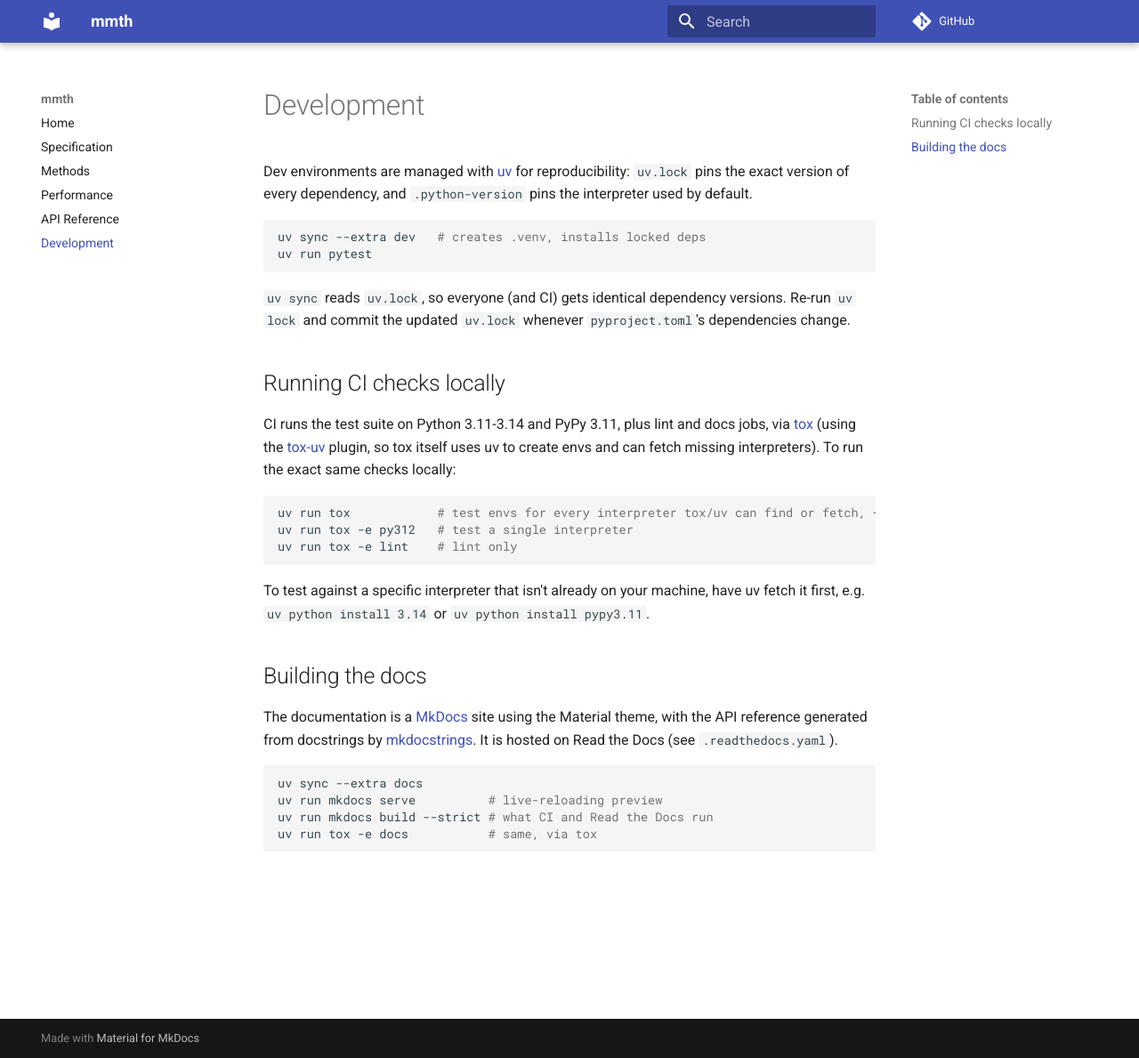
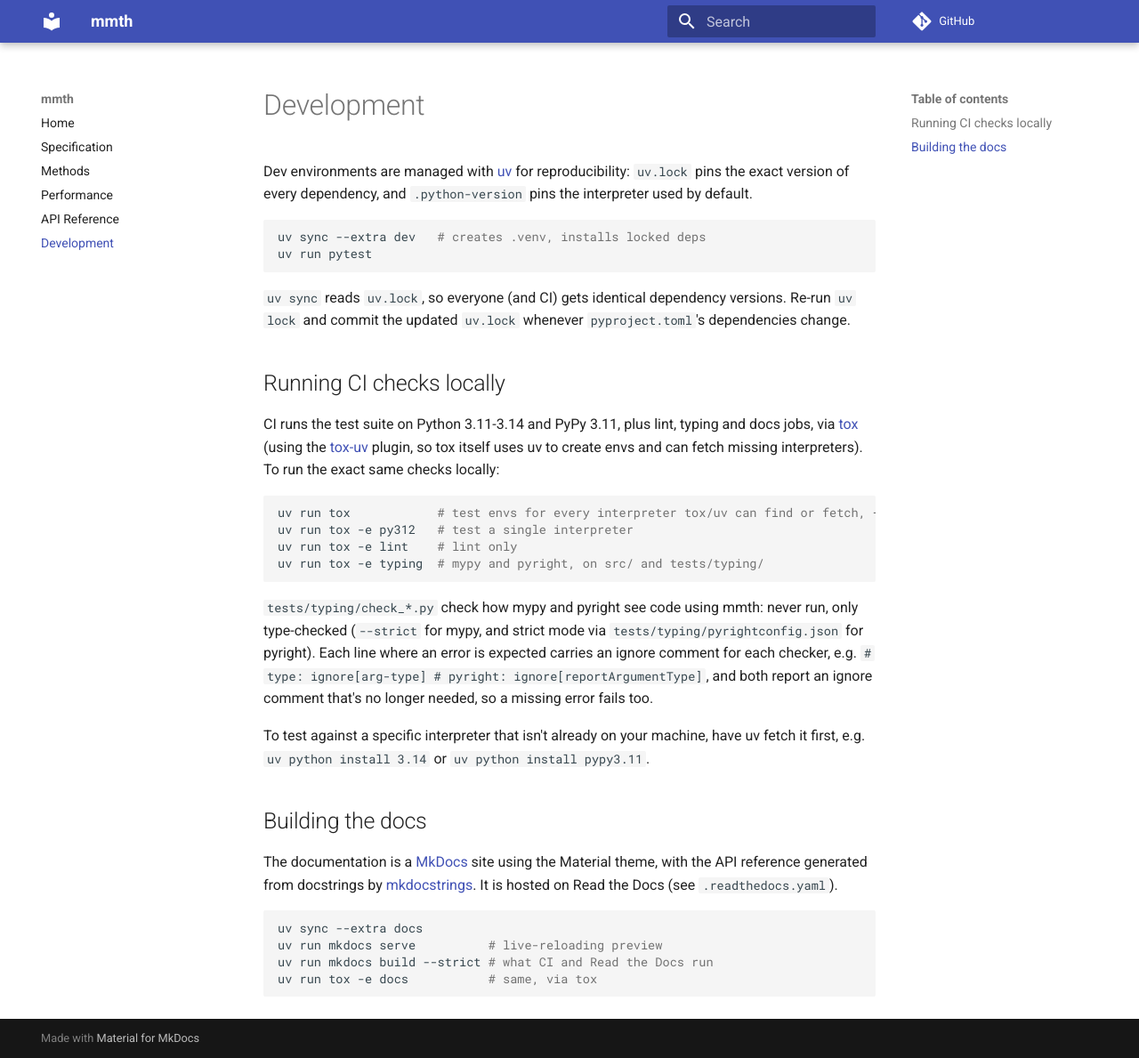
Before and after one commit to rlamy/mmth, an MkDocs documentation site: the page built from docs/development.md, in a window 1280 px wide and 1189 px high. Shown: the whole window at 89% size. Built offline with MkDocs 1.6.1 and Material for MkDocs 9.7.7, drawn with Linux system fonts in a browser that asks for light colours; comment, search, counter and statistics services are not loaded.

Commit message:
Type-check code using mmth in tests and CI
tests/typing/check_*.py are only type-checked, by mypy --strict and
pyright in strict mode, via a new `typing` tox env and CI job that also
checks src/. Each expected error carries an ignore comment for both
checkers, which report ones no longer needed, so a missing error fails
too.

````diff
--- a/docs/development.md
+++ b/docs/development.md
@@ -15,16 +15,25 @@
 
 ## Running CI checks locally
 
-CI runs the test suite on Python 3.11-3.14 and PyPy 3.11, plus lint and
-docs jobs, via [tox](https://tox.wiki) (using the [tox-uv](https://github.com/tox-dev/tox-uv)
+CI runs the test suite on Python 3.11-3.14 and PyPy 3.11, plus lint,
+typing and docs jobs, via [tox](https://tox.wiki) (using the [tox-uv](https://github.com/tox-dev/tox-uv)
 plugin, so tox itself uses uv to create envs and can fetch missing
 interpreters). To run the exact same checks locally:
 
 ```bash
-uv run tox            # test envs for every interpreter tox/uv can find or fetch, + lint, docs
+uv run tox            # test envs for every interpreter tox/uv can find or fetch, + lint, typing, docs
 uv run tox -e py312   # test a single interpreter
 uv run tox -e lint    # lint only
+uv run tox -e typing  # mypy and pyright, on src/ and tests/typing/
 ```
+
+`tests/typing/check_*.py` check how mypy and pyright see code using mmth:
+never run, only type-checked (`--strict` for mypy, and strict mode via
+`tests/typing/pyrightconfig.json` for pyright). Each line where an error is
+expected carries an ignore comment for each checker, e.g.
+`# type: ignore[arg-type]  # pyright: ignore[reportArgumentType]`, and both
+report an ignore comment that's no longer needed, so a missing error fails
+too.
 
 To test against a specific interpreter that isn't already on your machine,
 have uv fetch it first, e.g. `uv python install 3.14` or
--- a/pyproject.toml
+++ b/pyproject.toml
@@ -32,6 +32,8 @@
 [project.optional-dependencies]
 dev = [
     "hypothesis>=6.168.0",
+    "mypy>=1.18",
+    "pyright>=1.1.400",
     "pytest>=8",
     "pytest-benchmark>=5.3.0",
     "ruff>=0.6",
````
Also changed, not shown: AGENTS.md (+22 -9 lines), 6 other files.
